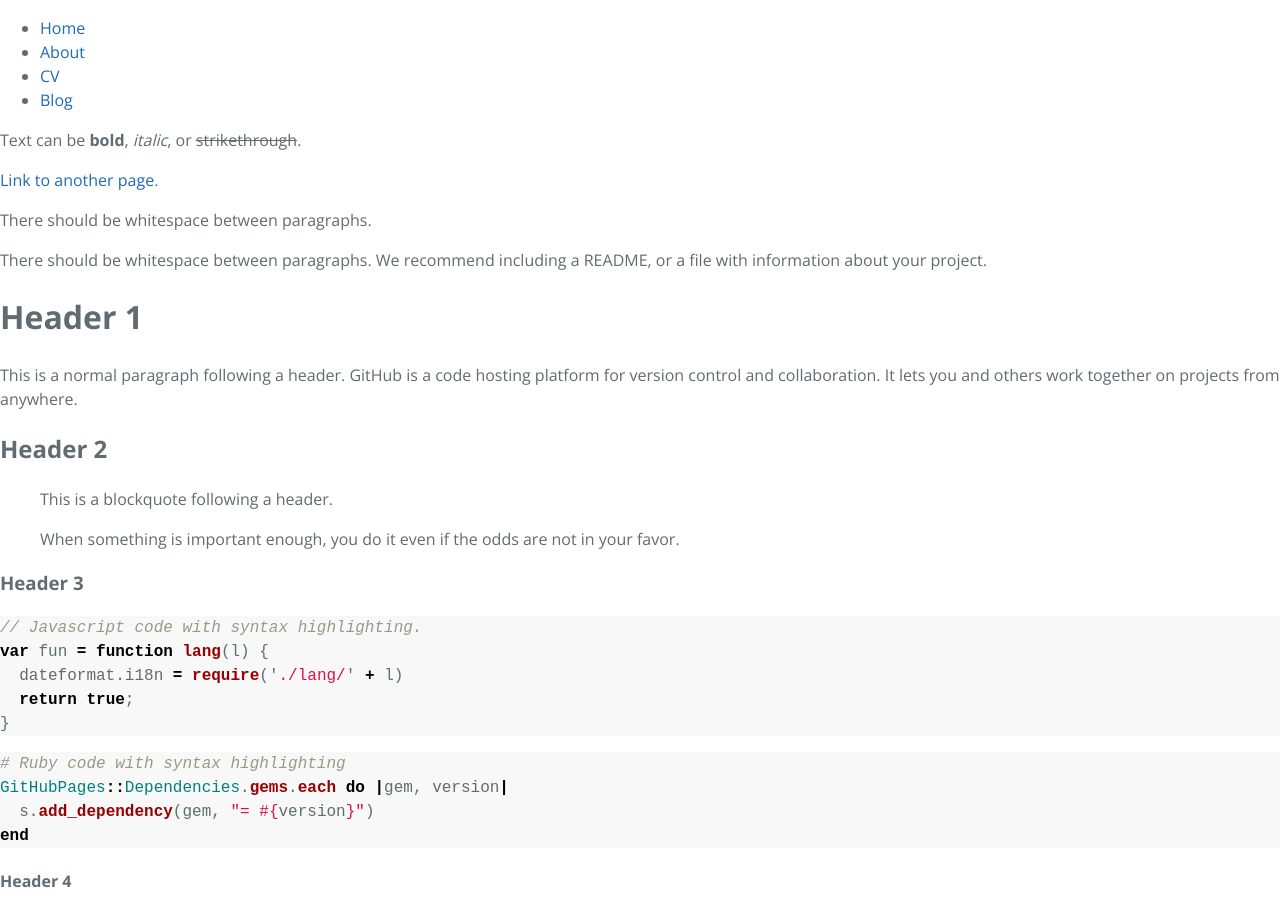
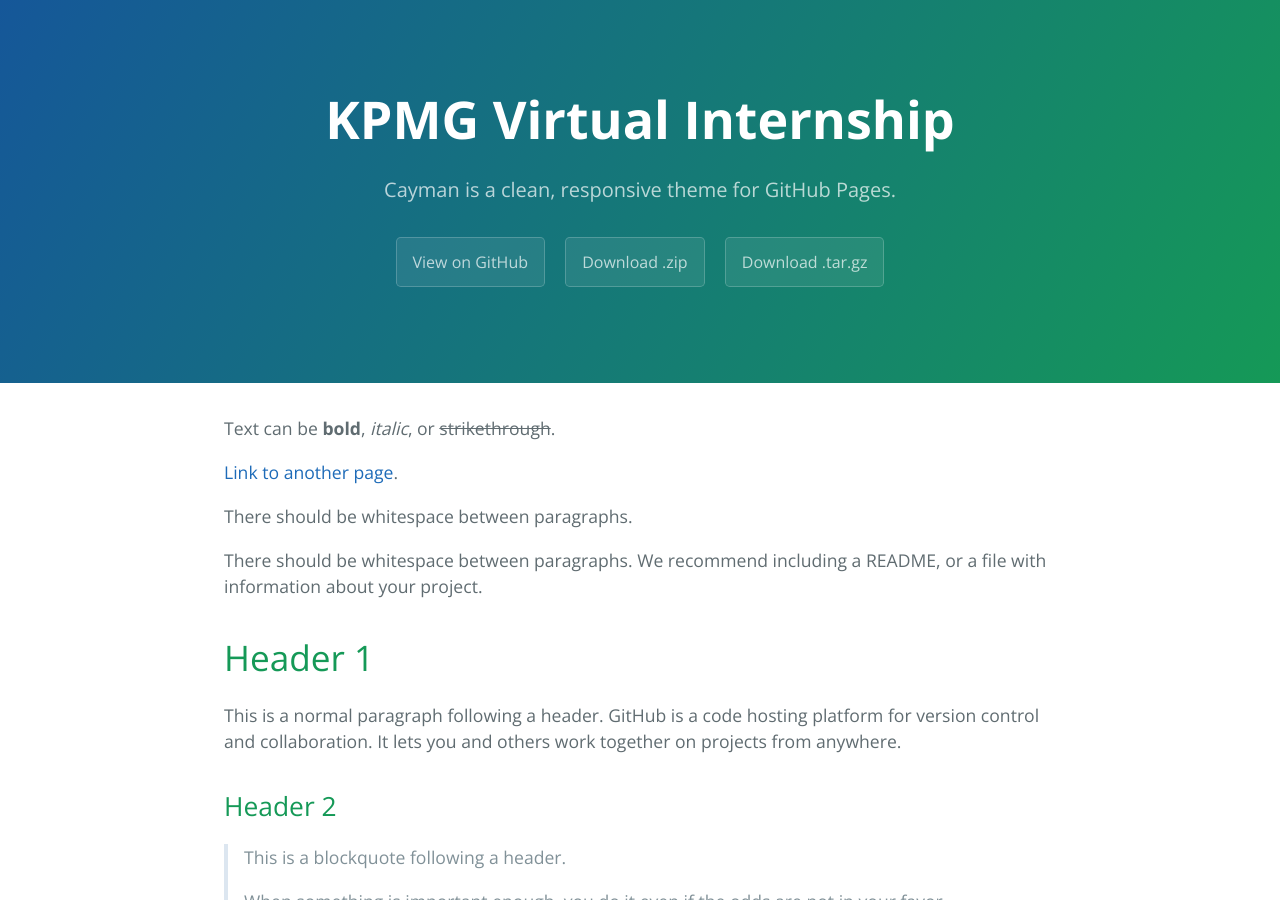
Before and after one commit to jacksenteh/KPMG_Virtual_Internship, a Jekyll site: the page built from docs/index.md, in a window 1280 px wide and 900 px high. Built offline with Jekyll 4.4.1, drawn with Linux system fonts in a browser that asks for light colours; some of the changed text lies outside the part shown.

Commit message:
Update default.html

```diff
--- a/docs/_layouts/default.html
+++ b/docs/_layouts/default.html
@@ -1,29 +1,48 @@
 <!DOCTYPE html>
-	<html>
+<html lang="{{ site.lang | default: "en-US" }}">
   <head>
-			<title>{{ page.title }}</title>
-			<!-- link to main stylesheet -->
-			<link rel="stylesheet" type="text/css" href="css/main.css">
+
+    {% if site.google_analytics %}
+      <script async src="https://www.googletagmanager.com/gtag/js?id={{ site.google_analytics }}"></script>
+      <script>
+        window.dataLayer = window.dataLayer || [];
+        function gtag(){dataLayer.push(arguments);}
+        gtag('js', new Date());
+        gtag('config', '{{ site.google_analytics }}');
+      </script>
+    {% endif %}
+    <meta charset="UTF-8">
+
+{% seo %}
+    <meta name="viewport" content="width=device-width, initial-scale=1">
+    <meta name="theme-color" content="#157878">
+    <meta name="apple-mobile-web-app-status-bar-style" content="black-translucent">
+    <link rel="stylesheet" href="{{ '/assets/css/style.css?v=' | append: site.github.build_revision | relative_url }}">
   </head>
   <body>
-			<nav>
-	    		<ul>
-	        		<li><a href="/">Home</a></li>
-		        	<li><a href="/about">About</a></li>
-	        		<li><a href="/cv">CV</a></li>
-	        		<li><a href="/blog">Blog</a></li>
-	    		</ul>
-			</nav>
-			<div class="container">
+    <a id="skip-to-content" href="#content">Skip to the content.</a>
 
+    <header class="page-header" role="banner">
+      <h1 class="project-name">{{ page.title | default: site.title | default: site.github.repository_name }}</h1>
+      <h2 class="project-tagline">{{ page.description | default: site.description | default: site.github.project_tagline }}</h2>
+      {% if site.github.is_project_page %}
+        <a href="{{ site.github.repository_url }}" class="btn">View on GitHub</a>
+      {% endif %}
+      {% if site.show_downloads %}
+        <a href="{{ site.github.zip_url }}" class="btn">Download .zip</a>
+        <a href="{{ site.github.tar_url }}" class="btn">Download .tar.gz</a>
+      {% endif %}
+    </header>
+
+    <main id="content" class="main-content" role="main">
       {{ content }}
 
-			</div><!-- /.container -->
-			<footer>
-	    		<ul>
-	        		<li><a href="mailto:jacksenteh@gmail.com">email</a></li>
-	        		<li><a href="https://github.com/jacksenteh">github.com/jacksenteh</a></li>
-				</ul>
+      <footer class="site-footer">
+        {% if site.github.is_project_page %}
+          <span class="site-footer-owner"><a href="{{ site.github.repository_url }}">{{ site.github.repository_name }}</a> is maintained by <a href="{{ site.github.owner_url }}">{{ site.github.owner_name }}</a>.</span>
+        {% endif %}
+        <span class="site-footer-credits">This page was generated by <a href="https://pages.github.com">GitHub Pages</a>.</span>
       </footer>
+    </main>
   </body>
 </html>
```
Lines whose indentation alone changed are shown as unchanged.
